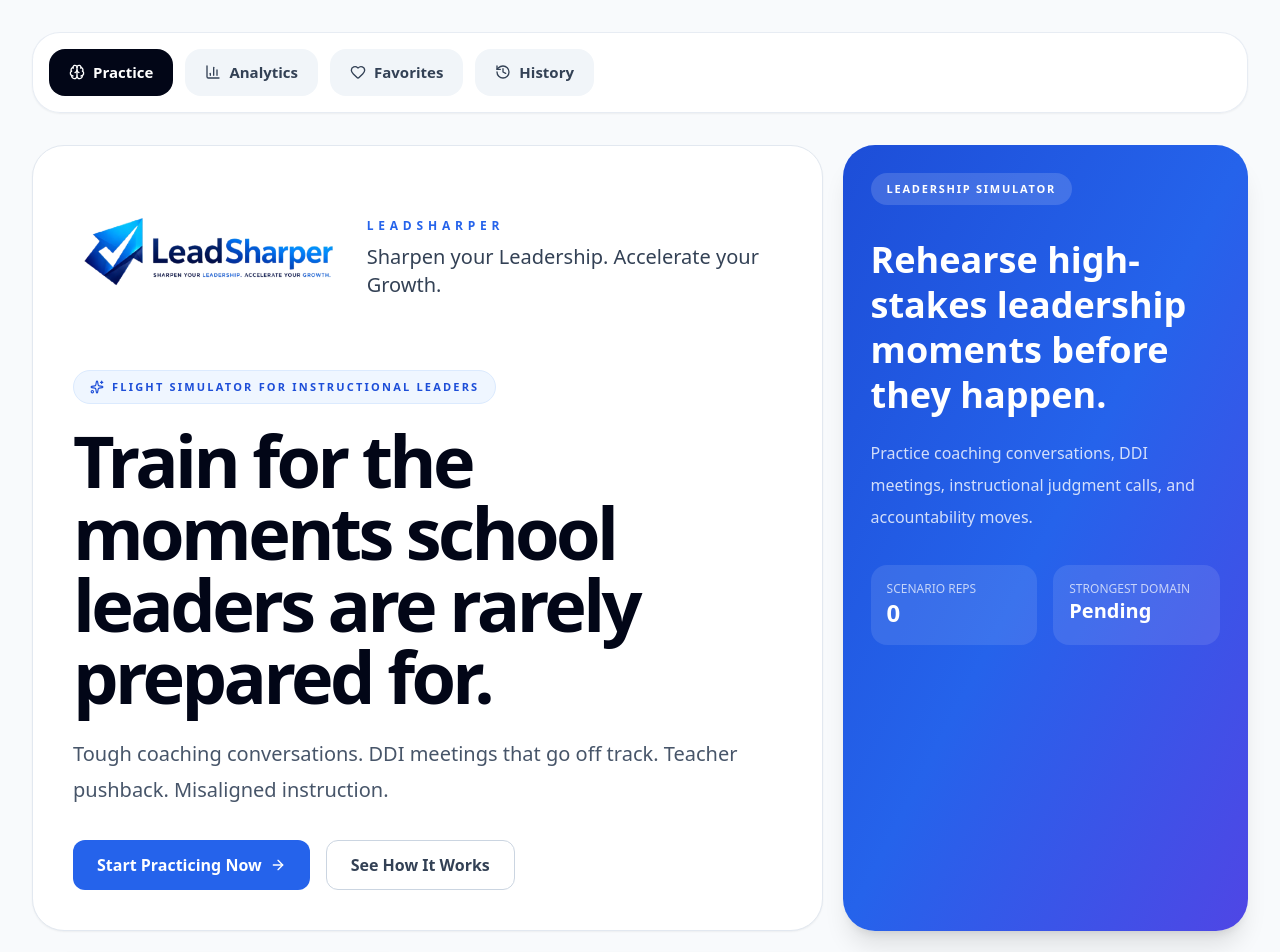
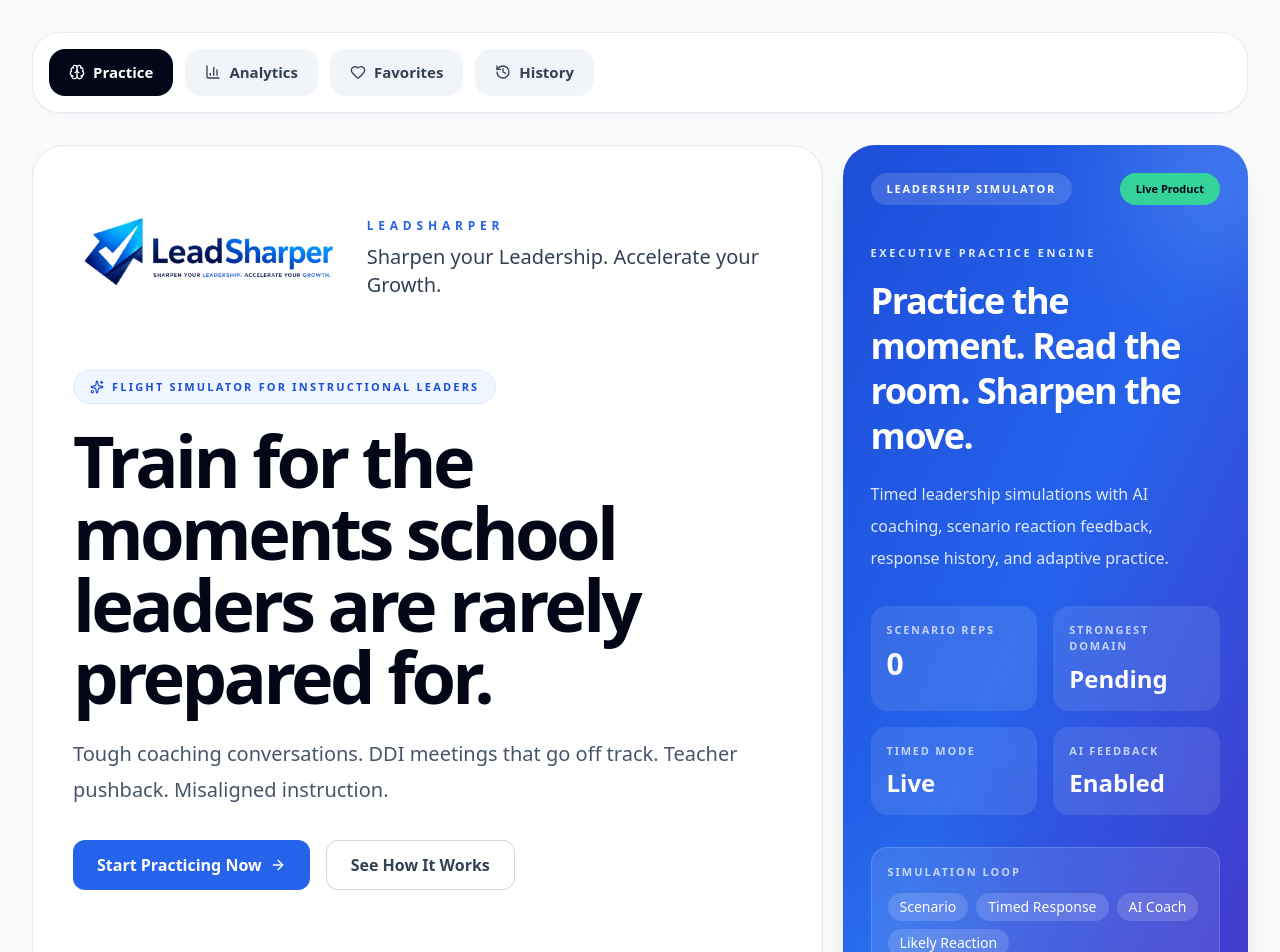
Before and after one commit to jmarc296-jpg/instructional-leadership-practice, a Next.js app: page / in a window 1280 px wide. Shown: the top 952 px of the page. Built offline with nearby package versions, Linux system fonts and the light colour scheme.

Commit message:
Upgrade homepage simulator panel

```diff
--- a/components/home/simulator-panel.tsx
+++ b/components/home/simulator-panel.tsx
@@ -7,35 +7,81 @@ export function SimulatorPanel({
   totalCompleted,
   strongestDomain
 }: Props) {
+  const displayedDomain = strongestDomain === '-' ? 'Pending' : strongestDomain
+
   return (
-    <div className="rounded-[32px] bg-gradient-to-br from-blue-700 via-blue-600 to-indigo-600 p-7 text-white shadow-xl">
-      <div className="rounded-full bg-white/15 px-4 py-2 inline-block text-[11px] font-semibold uppercase tracking-[0.16em]">
+    <div className="relative overflow-hidden rounded-[32px] bg-gradient-to-br from-blue-700 via-blue-600 to-indigo-700 p-7 text-white shadow-xl">
+      <div className="absolute -right-12 -top-12 h-40 w-40 rounded-full bg-white/20 blur-3xl" />
+      <div className="absolute bottom-0 left-0 h-32 w-32 rounded-full bg-cyan-300/20 blur-3xl" />
+
+      <div className="relative z-10">
+        <div className="flex items-center justify-between gap-4">
+          <div className="rounded-full bg-white/15 px-4 py-2 text-[11px] font-semibold uppercase tracking-[0.16em] backdrop-blur">
             Leadership Simulator
           </div>
 
-      <h3 className="mt-8 text-4xl font-semibold leading-tight">
-        Rehearse high-stakes leadership moments before they happen.
+          <div className="rounded-full bg-emerald-400 px-4 py-2 text-[11px] font-semibold text-slate-950">
+            Live Product
+          </div>
+        </div>
+
+        <div className="mt-10">
+          <div className="text-[11px] font-semibold uppercase tracking-[0.24em] text-blue-100">
+            Executive Practice Engine
+          </div>
+
+          <h3 className="mt-4 text-4xl font-semibold leading-tight tracking-[-0.04em]">
+            Practice the moment. Read the room. Sharpen the move.
           </h3>
 
-      <p className="mt-5 text-white/80 leading-8">
-        Practice coaching conversations, DDI meetings,
-        instructional judgment calls, and accountability moves.
+          <p className="mt-5 text-base leading-8 text-white/85">
+            Timed leadership simulations with AI coaching, scenario reaction
+            feedback, response history, and adaptive practice.
           </p>
+        </div>
 
         <div className="mt-8 grid grid-cols-2 gap-4">
-        <div className="rounded-2xl bg-white/10 p-4">
-          <div className="text-xs uppercase text-white/70">
+          <div className="rounded-2xl bg-white/10 p-4 backdrop-blur">
+            <div className="text-[11px] font-semibold uppercase tracking-[0.16em] text-white/70">
               Scenario Reps
             </div>
-          <div className="text-2xl font-bold">{totalCompleted}</div>
+            <div className="mt-2 text-3xl font-semibold">{totalCompleted}</div>
           </div>
 
-        <div className="rounded-2xl bg-white/10 p-4">
-          <div className="text-xs uppercase text-white/70">
+          <div className="rounded-2xl bg-white/10 p-4 backdrop-blur">
+            <div className="text-[11px] font-semibold uppercase tracking-[0.16em] text-white/70">
               Strongest Domain
             </div>
-          <div className="text-xl font-bold">
-            {strongestDomain === '-' ? 'Pending' : strongestDomain}
+            <div className="mt-2 text-2xl font-semibold capitalize">
+              {displayedDomain}
+            </div>
+          </div>
+
+          <div className="rounded-2xl bg-white/10 p-4 backdrop-blur">
+            <div className="text-[11px] font-semibold uppercase tracking-[0.16em] text-white/70">
+              Timed Mode
+            </div>
+            <div className="mt-2 text-2xl font-semibold">Live</div>
+          </div>
+
+          <div className="rounded-2xl bg-white/10 p-4 backdrop-blur">
+            <div className="text-[11px] font-semibold uppercase tracking-[0.16em] text-white/70">
+              AI Feedback
+            </div>
+            <div className="mt-2 text-2xl font-semibold">Enabled</div>
+          </div>
+        </div>
+
+        <div className="mt-8 rounded-2xl border border-white/15 bg-white/10 p-4 backdrop-blur">
+          <div className="text-[11px] font-semibold uppercase tracking-[0.18em] text-white/70">
+            Simulation Loop
+          </div>
+
+          <div className="mt-3 flex flex-wrap gap-2 text-sm">
+            <span className="rounded-full bg-white/15 px-3 py-1">Scenario</span>
+            <span className="rounded-full bg-white/15 px-3 py-1">Timed Response</span>
+            <span className="rounded-full bg-white/15 px-3 py-1">AI Coach</span>
+            <span className="rounded-full bg-white/15 px-3 py-1">Likely Reaction</span>
           </div>
         </div>
       </div>
```
Lines whose indentation alone changed are shown as unchanged.
